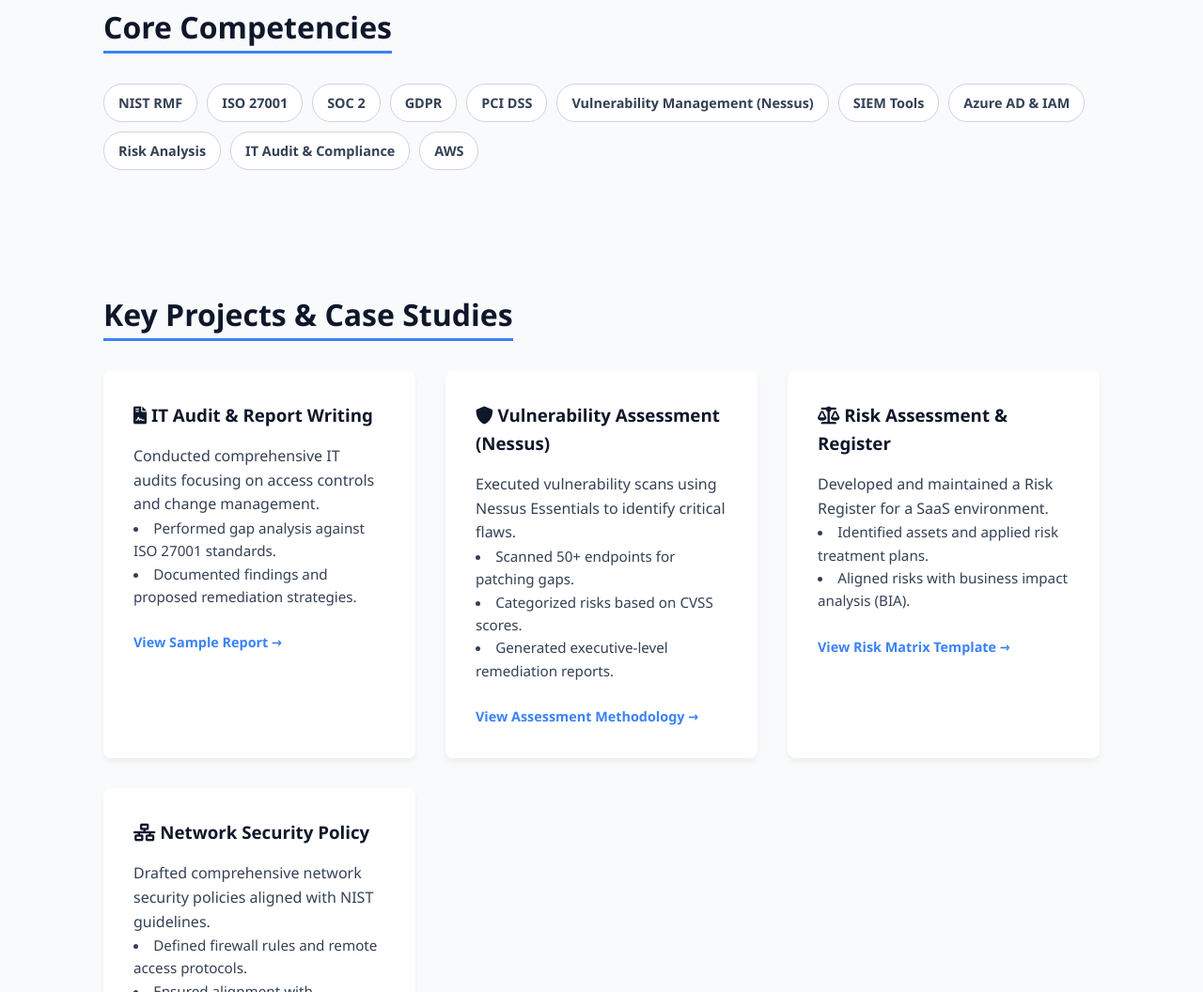
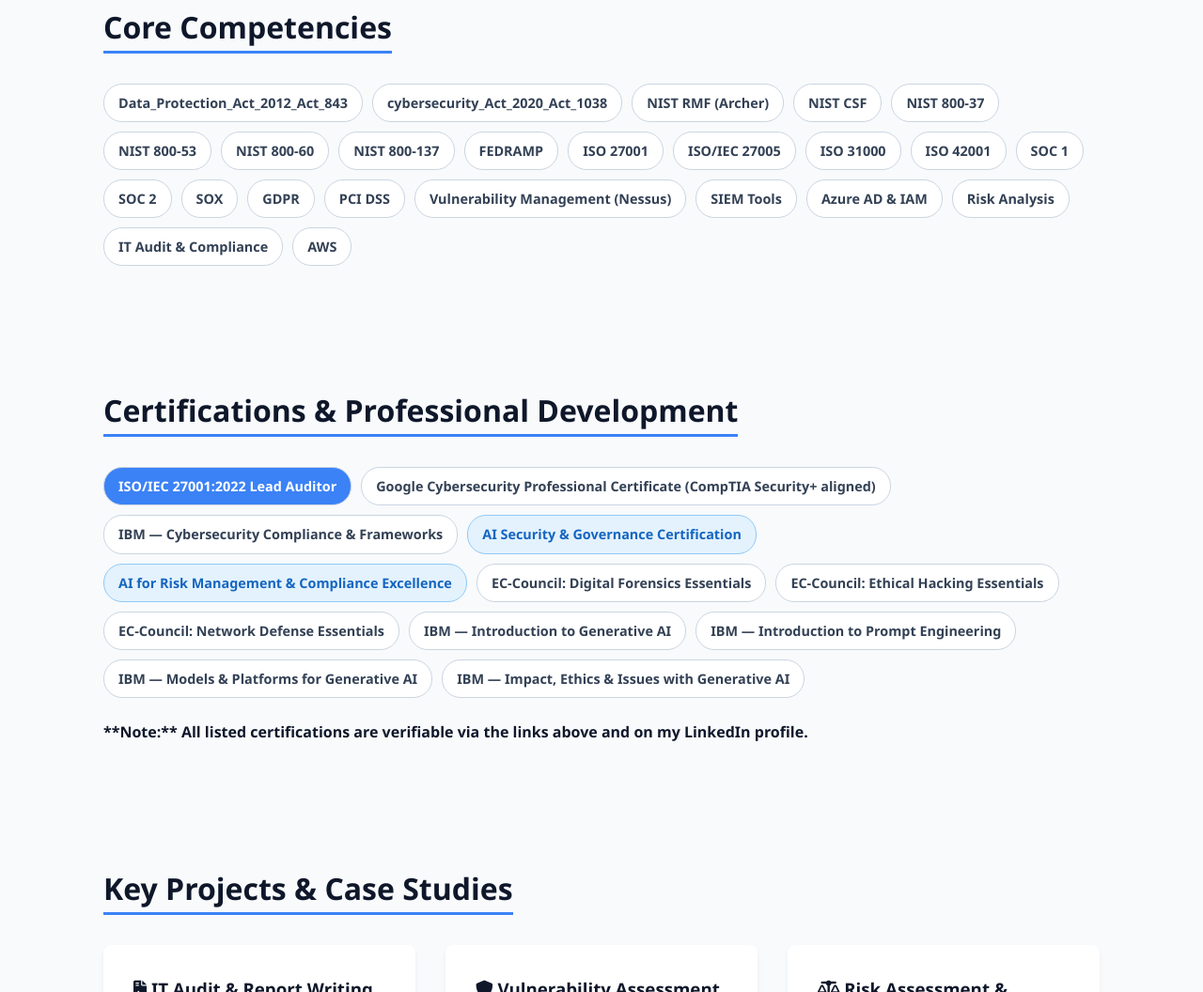
Before and after one commit to oxwaldo-eyrammaldo/oxwaldo-eyrammaldo.github.io, a plain HTML site: page index.html in a window 1280 px wide. Shown: the part 954-2010 px from the top of the page at 94% size. Drawn offline with Linux system fonts and the light colour scheme.

Commit message:
Enhance index.html with certifications and skills sections
Updated HTML structure and added new sections for certifications and skills.

```diff
--- a/index.html
+++ b/index.html
@@ -106,9 +106,22 @@
     <section id="skills">
         <h2>Core Competencies</h2>
         <div class="skills-grid">
-            <span class="skill-tag">NIST RMF</span>
+             <span class="skill-tag">Data_Protection_Act_2012_Act_843</span>
+             <span class="skill-tag">cybersecurity_Act_2020_Act_1038</span>
+            <span class="skill-tag">NIST RMF (Archer)</span>
+             <span class="skill-tag">NIST CSF</span>
+             <span class="skill-tag">NIST 800-37</span>
+             <span class="skill-tag">NIST 800-53</span>
+             <span class="skill-tag">NIST 800-60</span>
+             <span class="skill-tag">NIST 800-137</span>
+             <span class="skill-tag">FEDRAMP</span>
             <span class="skill-tag">ISO 27001</span>
+             <span class="skill-tag">ISO/IEC 27005</span>
+             <span class="skill-tag">ISO 31000</span>
+             <span class="skill-tag">ISO 42001</span>
+             <span class="skill-tag">SOC 1</span>
             <span class="skill-tag">SOC 2</span>
+             <span class="skill-tag">SOX</span>
             <span class="skill-tag">GDPR</span>
             <span class="skill-tag">PCI DSS</span>
             <span class="skill-tag">Vulnerability Management (Nessus)</span>
@@ -118,6 +131,61 @@
             <span class="skill-tag">IT Audit & Compliance</span>
             <span class="skill-tag">AWS</span>
         </div>
+    </section>
+
+    <section id="certifications">
+        <h2>Certifications & Professional Development</h2>
+        <div class="skills-grid">
+
+            <a href="https://learn.mastermindassurance.com/certificates/kl61pkjrpa" target="_blank"
+               class="skill-tag" style="background: var(--secondary); color: var(--white); font-weight: 700;">
+                ISO/IEC 27001:2022 Lead Auditor
+            </a>
+
+            <a href="https://www.coursera.org/account/accomplishments/professional-cert/certificate/QVJZ9BULPMS8" target="_blank"
+               class="skill-tag">
+                Google Cybersecurity Professional Certificate (CompTIA Security+ aligned)
+            </a>
+
+            <a href="https://courses.edx.org/certificates/3a718a5684854de395f974de5d38e2c1" target="_blank" class="skill-tag">
+                IBM — Cybersecurity Compliance & Frameworks
+            </a>
+
+            <a href="https://education.securiti.ai/verification/13F09AB2F-13F09A99E-138E58D7D/" target="_blank"
+               class="skill-tag" style="background: #e3f2fd; color: #1565c0; border: 1px solid #90caf9;">
+                AI Security & Governance Certification
+            </a>
+
+            <a href="https://www.udemy.com/certificate/UC-fef687ba-0aa9-480d-be08-5a63b646c399/" target="_blank"
+               class="skill-tag" style="background: #e3f2fd; color: #1565c0; border: 1px solid #90caf9;">
+                AI for Risk Management & Compliance Excellence
+            </a>
+
+            <a href="https://courses.edx.org/certificates/ee71ff33d7234f9b8dd92c1a41092a25" target="_blank" class="skill-tag">
+                EC-Council: Digital Forensics Essentials
+            </a>
+            <a href="https://courses.edx.org/certificates/1b95857e7df648098d74a245c0537ae5" target="_blank" class="skill-tag">
+                EC-Council: Ethical Hacking Essentials
+            </a>
+            <a href="https://courses.edx.org/certificates/3838bbcb565442caa4e75d38d76c04f2" target="_blank" class="skill-tag">
+                EC-Council: Network Defense Essentials
+            </a>
+
+            <a href="https://drive.google.com/drive/folders/1eh1KUWA27dCP7m5tK2qBM2wXgMthmrZ_" target="_blank" class="skill-tag">
+                IBM — Introduction to Generative AI
+            </a>
+            <a href="https://drive.google.com/drive/folders/1eh1KUWA27dCP7m5tK2qBM2wXgMthmrZ_" target="_blank" class="skill-tag">
+                IBM — Introduction to Prompt Engineering
+            </a>
+            <a href="https://drive.google.com/drive/folders/1eh1KUWA27dCP7m5tK2qBM2wXgMthmrZ_" target="_blank" class="skill-tag">
+                IBM — Models & Platforms for Generative AI
+            </a>
+            <a href="https://drive.google.com/drive/folders/1eh1KUWA27dCP7m5tK2qBM2wXgMthmrZ_" target="_blank" class="skill-tag">
+                IBM — Impact, Ethics & Issues with Generative AI
+            </a>
+
+        </div>
+        <p style="margin-top: 1.5rem; color: var(--primary); font-weight: 600;">**Note:** All listed certifications are verifiable via the links above and on my LinkedIn profile.</p>
     </section>
 
     <section id="projects">
```
